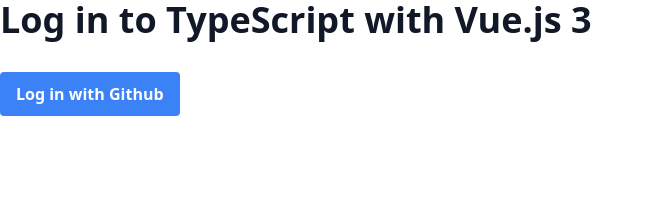
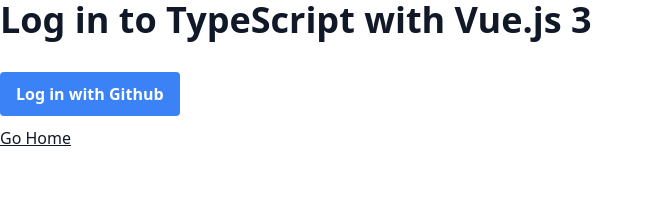
Before and after one commit to APerez89/master-nuxt-3, a Nuxt app: page /login in a window 1280 px wide. Shown: the top 214 px of the page, without its empty margins (0-654 px from the left). Built offline with nearby package versions, Linux system fonts and the light colour scheme; no server answers.

Commit message:
Edits to the home page & login page New nav options added

```diff
--- a/pages/index.vue
+++ b/pages/index.vue
@@ -4,15 +4,15 @@
       Heller, World!
     </h1>
 
-    <!-- <NuxtLink
+    <NuxtLink
       class="underline font-medium"
       :href="firstLesson.path"
     >
       Go to first lesson
-    </NuxtLink> -->
+    </NuxtLink>
   </div>
 </template>
 
 <script setup lang="ts">
-// const firstLesson = useFirstLesson();
+const firstLesson = useFirstLesson();
 </script>
--- a/pages/login.vue
+++ b/pages/login.vue
@@ -7,6 +7,12 @@
     >
       Log in with Github
     </button>
+    <NuxtLink
+      class="underline font-medium block mt-2"
+      href="/"
+    >
+      Go Home
+    </NuxtLink>
   </div>
 </template>
 
```
